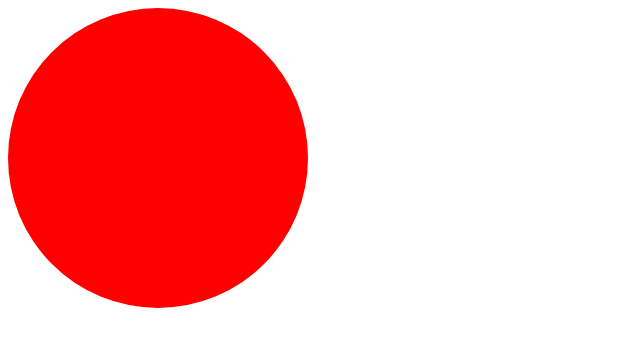
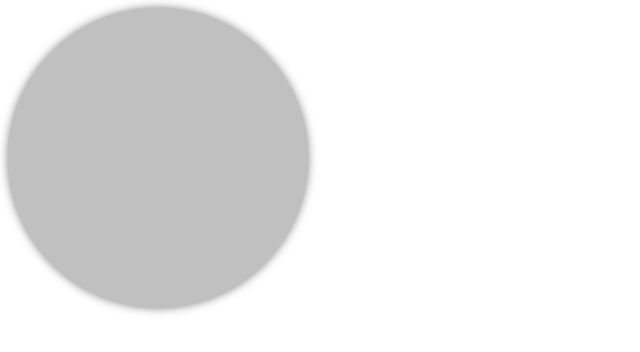
Before and after one commit to Begaiym14/my-first-repo, a plain HTML site: page index.html in a window 1280 px wide. Shown: the whole page, without its empty margins (0-640 px from the left). Drawn offline with Linux system fonts and the light colour scheme.

Commit message:
changes style.css

```diff
--- a/style.css
+++ b/style.css
@@ -1,6 +1,7 @@
 div {
   width: 300px;
   height: 300px;
-  background-color: red;
+  background-color: silver;
+  box-shadow: 0 0 10px rgba(0, 0, 0, 0.5);
   border-radius: 50%;
 }
```
